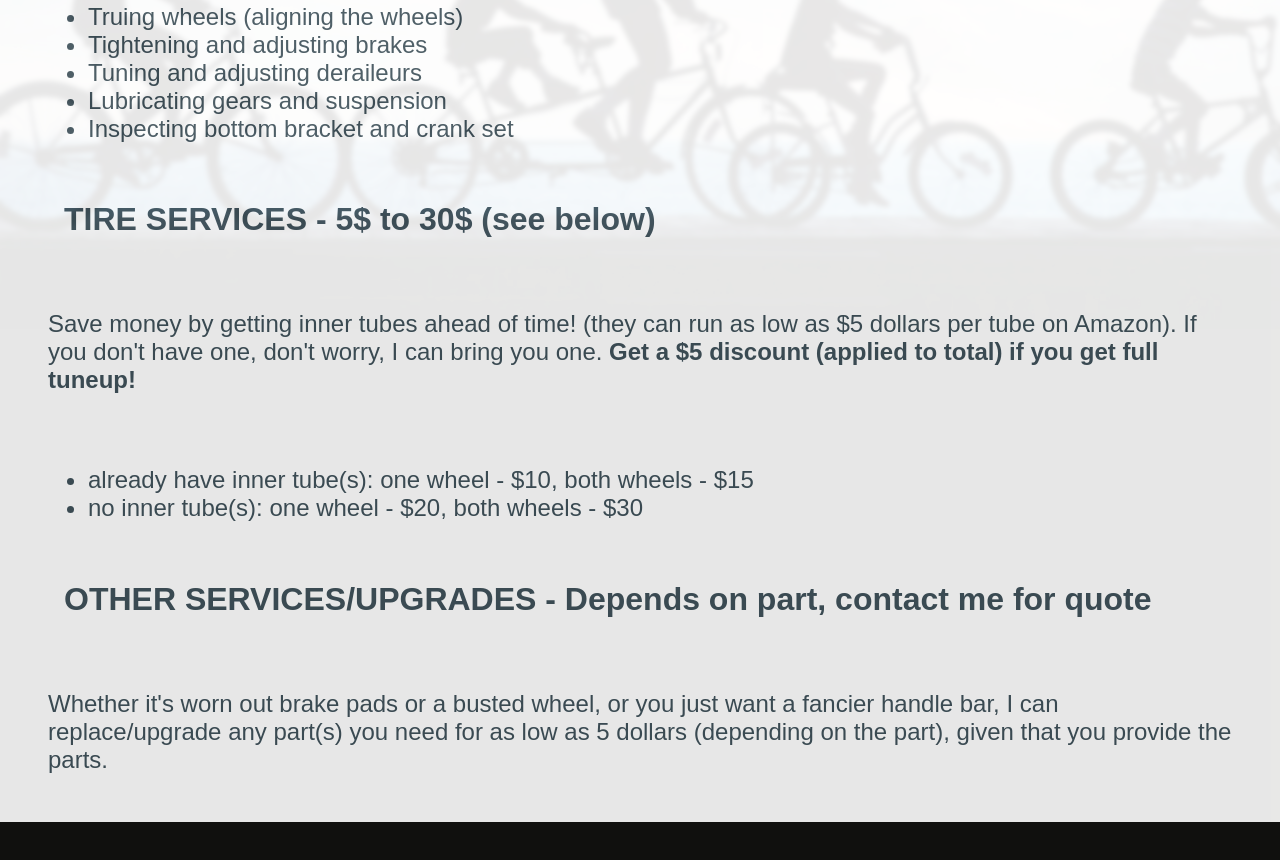
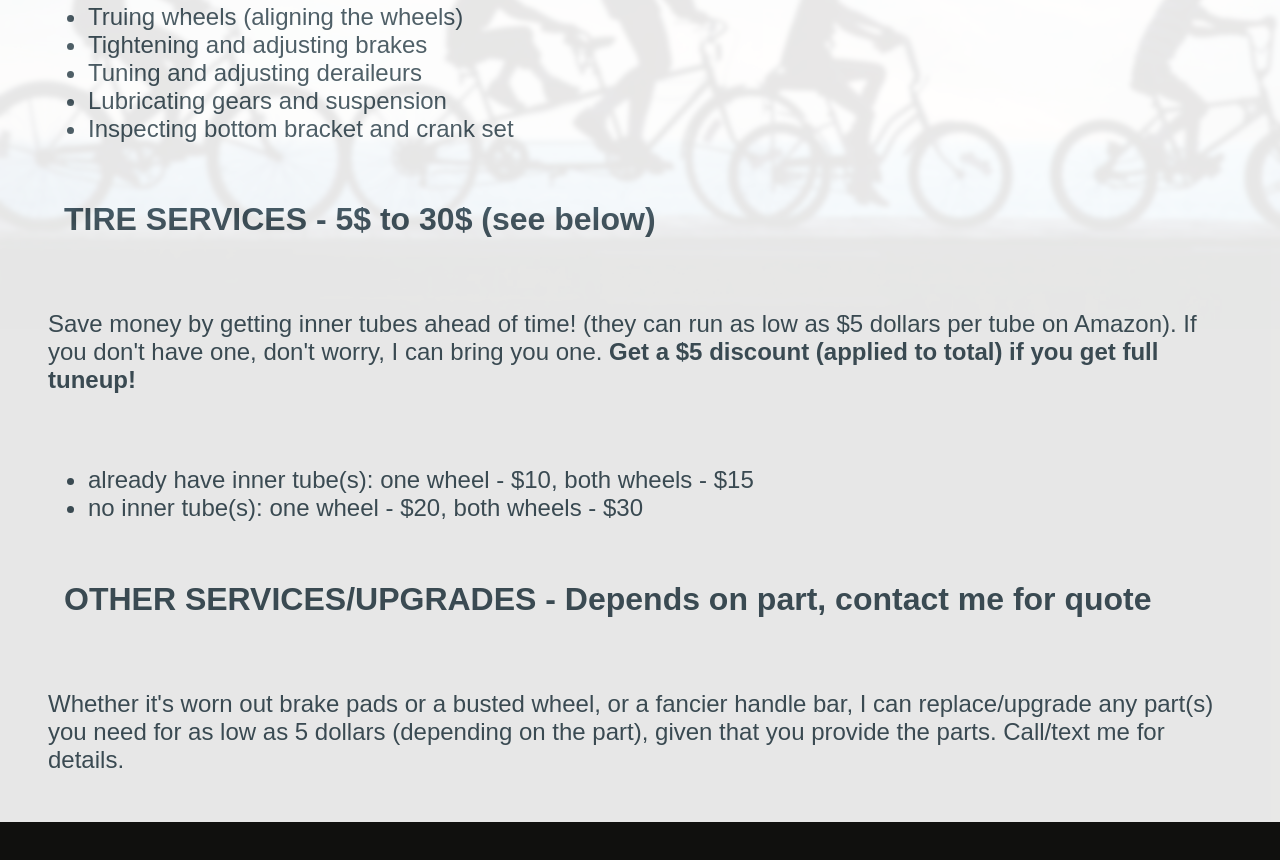
Before and after one commit to anteaterbikecare/anteaterbikecare.github.io, a plain HTML site: page services.html in a window 1280 px wide. Shown: the part 534-1394 px from the top of the page. Drawn offline with Linux system fonts and the light colour scheme.

Commit message:
services content changes

```diff
--- a/services.html
+++ b/services.html
@@ -36,9 +36,9 @@
       <li>no inner tube(s): one wheel - $20, both wheels - $30</li>
     </ul>
     <h2>OTHER SERVICES/UPGRADES - Depends on part, contact me for quote</h2>
-    <p>Whether it's  worn out brake pads or a busted wheel, or you just want a fancier handle bar,
+    <p>Whether it's  worn out brake pads or a busted wheel, or a fancier handle bar,
     I can replace/upgrade any part(s) you need for as low as 5 dollars
-    (depending on the part), given that you provide the parts.</p>
+    (depending on the part), given that you provide the parts. Call/text me for details.</p>
   </div>
 </body>
 </html>
```
